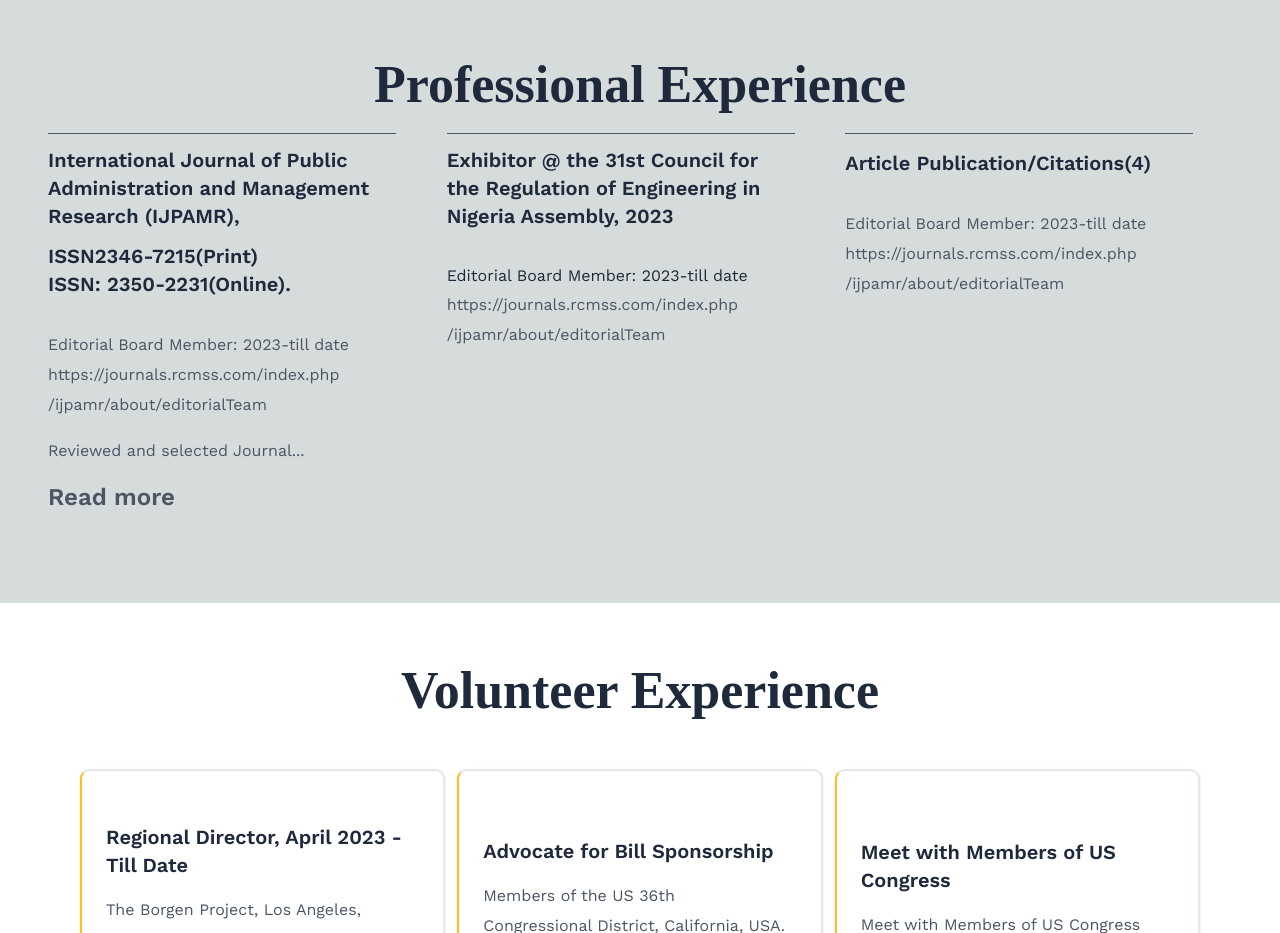
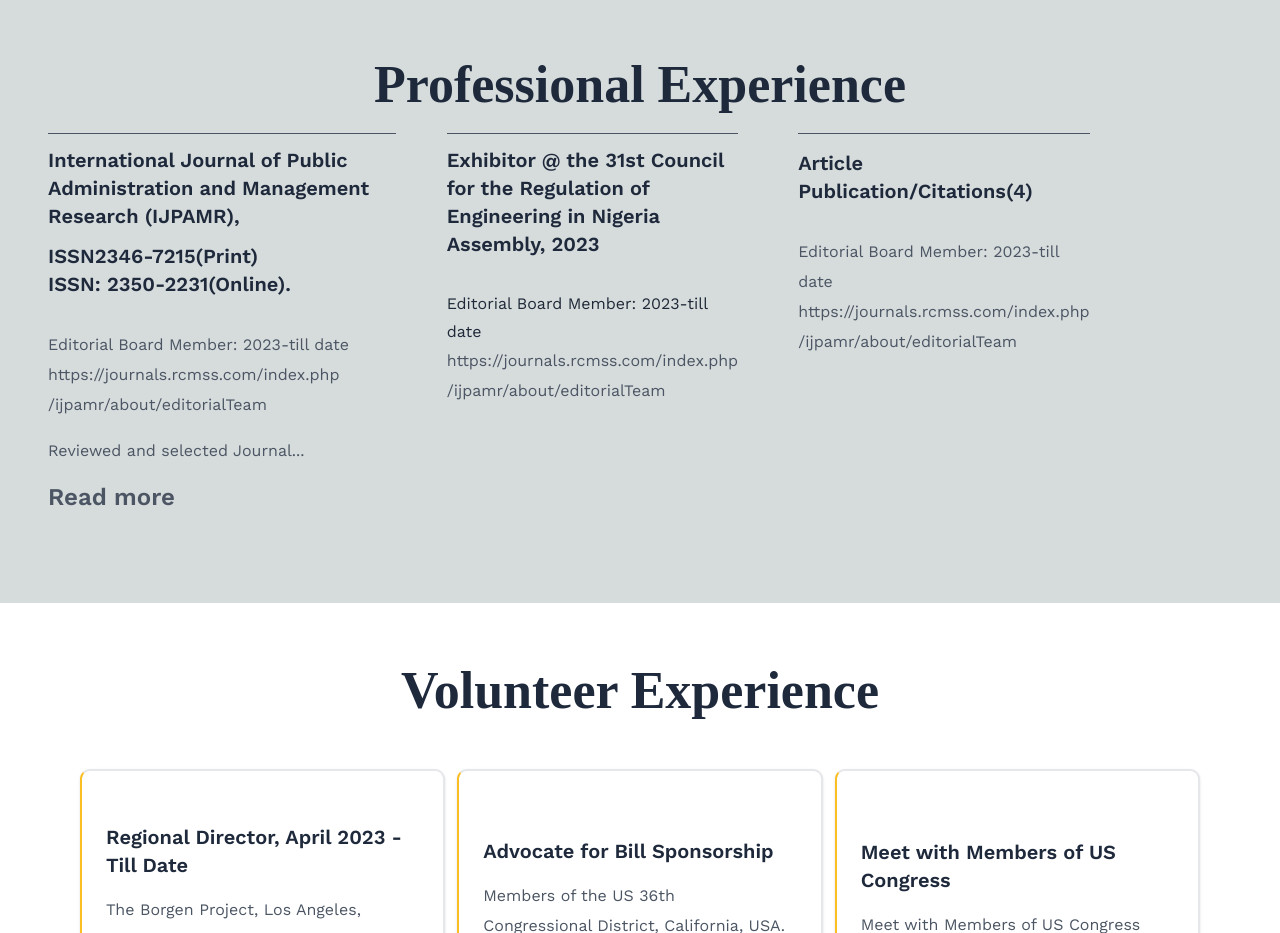
Before and after one commit to tricodenetwork/Portfolio, a Next.js app: page / in a window 1280 px wide. Shown: the part 2780-3713 px from the top of the page. Built offline with nearby package versions, Linux system fonts and the light colour scheme.

Commit message:
volunteer_experience

```diff
--- a/app/components/Works/Professional.tsx
+++ b/app/components/Works/Professional.tsx
@@ -19,7 +19,7 @@ export default function Professional() {
         <div className="text-slate-800 text-[26px] md:text-[52px] font-semibold font-['Poppins'] leading-[56px]">Professional Experience</div>
       </div>
 
-      <div className="w-full grid grid-cols-1 md:grid-cols-2 lg:grid-cols-3 mt-5 mx-[2rem] justify-center items-start gap-3">
+      <div className="w-full grid grid-cols-1 md:grid-cols-2 lg:grid-cols-3 xl:grid-cols-3 mt-5 mx-[2rem] justify-center items-start gap-3">
         <div className="w-[90%] flex-col justify-start items-center gap-[15px]">
           <div className="w-full h-px bg-gray-600" />
           <div className="flex-col justify-start items-end gap-8 mt-3 inline-flex">
@@ -66,6 +66,7 @@ export default function Professional() {
           </div>
         </div>
 
+        <div className="w-full flex flex-col md:flex-col lg:flex-row justify-start items-start gap-12">
           <div className="w-[90%] flex-col justify-start items-center gap-[15px]">
             <div className="w-full h-px bg-gray-600" />
             <div className="flex-col justify-start items-start gap-8 mt-3 inline-flex">
@@ -81,7 +82,7 @@ export default function Professional() {
             </div>
           </div>
 
-        <div className="w-[90%] flex-col justify-start items-center gap-[15px] inline-flex">
+          <div className="w-[90%] flex-col justify-start items-center mx-3 ml-3 gap-[15px] inline-flex">
             <div className="w-full h-px bg-gray-600" />
             <div className="flex-col justify-start items-start gap-8 inline-flex">
               <div className="w-full text-slate-800 text-xl md:text-[20px] font-semibold font-['Work Sans'] leading-7">Article Publication/Citations(4)</div>
@@ -95,6 +96,8 @@ export default function Professional() {
             </div>
           </div>
         </div>
+
+      </div>
     </section >
   );
 }
```
Lines whose indentation alone changed are shown as unchanged.
